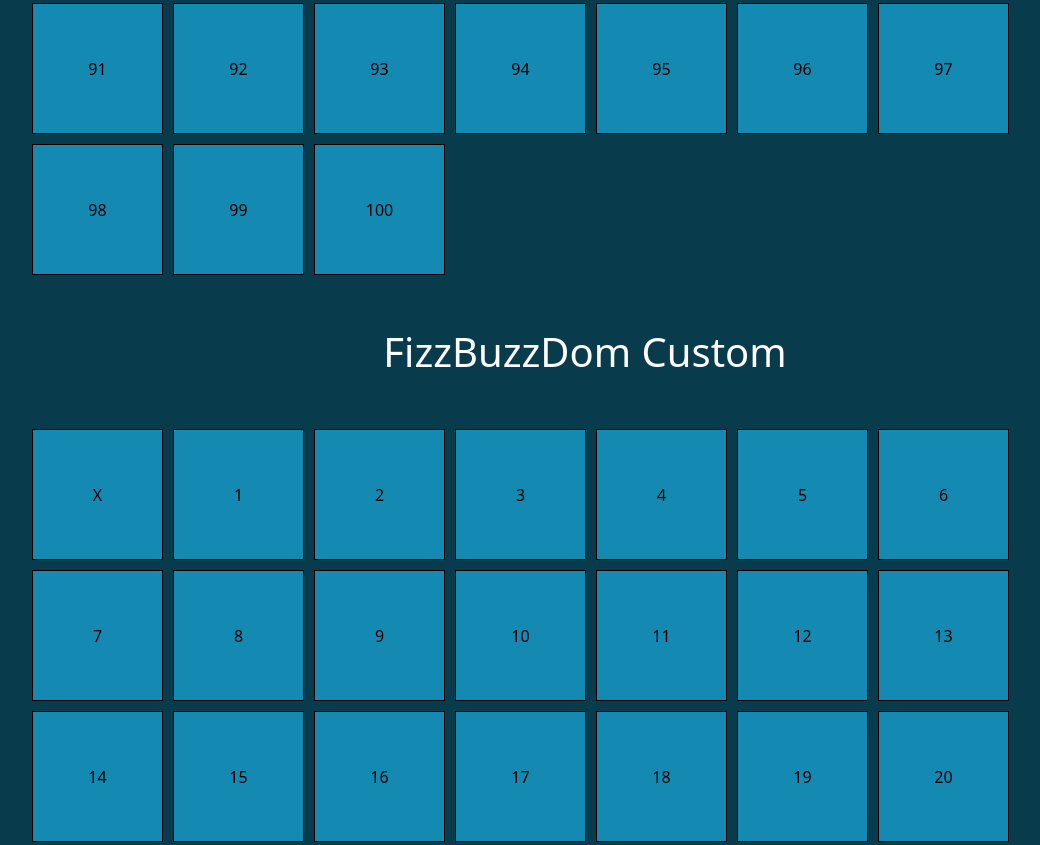
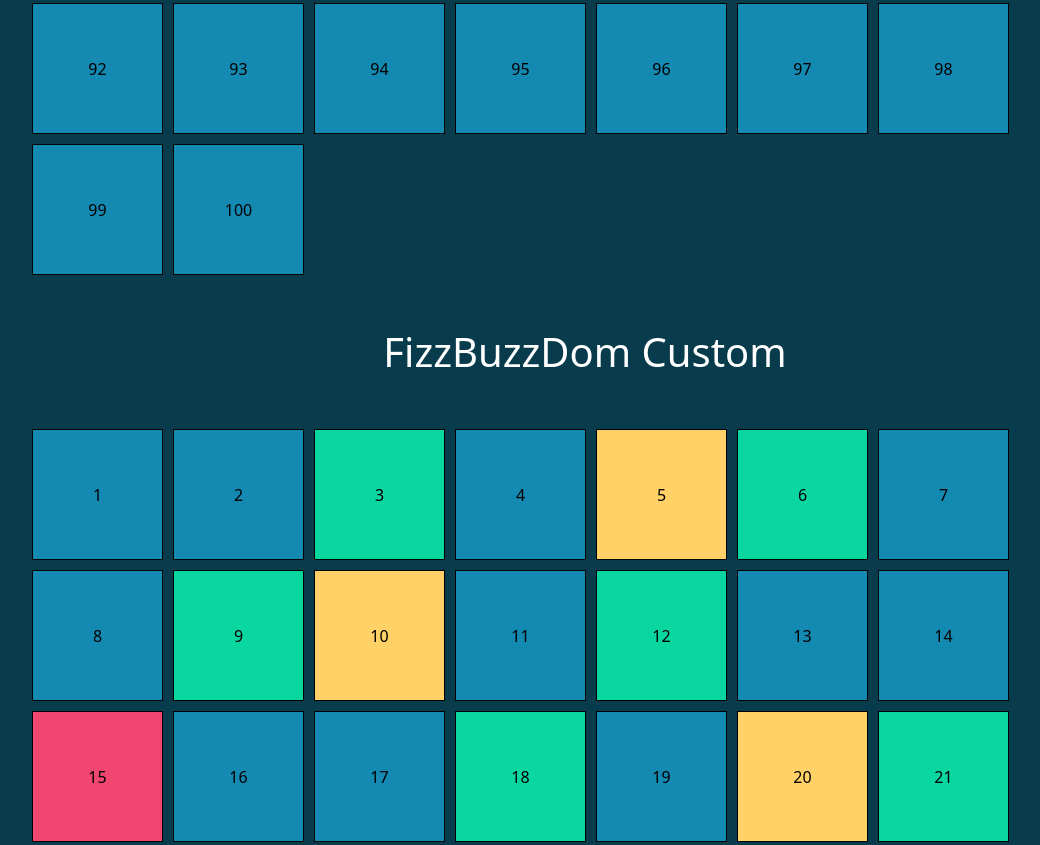
Before and after one commit to dario-bennardino/js-fizzbuzz, a plain HTML site: page index.html in a window 1280 px wide. Shown: the part 1955-2800 px from the top of the page, without its empty margins (55-1095 px from the left). Drawn offline with nearby package versions, Linux system fonts and the light colour scheme.

Commit message:
[add] bonus due aggiungere solo nomi

```diff
--- a/index.html
+++ b/index.html
@@ -10,13 +10,13 @@
 <body>
     <h1 class="text-center mt-4 text-white ">FizzBuzzDom</h1>
     <div id="container-q" class="container my-5 d-flex  flex-wrap ">
-      <div class="box">X</div>
+      <!-- <div class="box">X</div> -->
 
     </div>
 
     <h1 class="text-center mt-4 text-white ">FizzBuzzDom Custom</h1>
     <div id="container-qc" class="container my-5 d-flex  flex-wrap ">
-      <div class="box">X</div>
+      <!-- <div class="box">X</div> -->
 
     </div>
 
--- a/script.js
+++ b/script.js
@@ -16,7 +16,7 @@ for (let i = 1; i <=100; i++) {
 
 }
 
-// Bonus 2
+// Bonus 1
 
 const containerQ = document.getElementById('container-q');
 
@@ -27,10 +27,26 @@ for(let i = 1; i <= 100; i++) {
 }
 
 
+// Bonus 2
 const containerQC = document.getElementById('container-qc');
-
 for(let i = 1; i <= 100; i++) {
-    containerQC.innerHTML += `<div class="box"> ${i} </div>`
+    if(i % 3 === 0 && i % 5 === 0){
+        containerQC.innerHTML += `
+            <div class="box mix">${i}</div>
+        `
+    } else if (i % 3 === 0){
+        containerQC.innerHTML += `
+            <div class="box tre">${i}</div>
+        `
+    } else if (i % 5 === 0){
+        containerQC.innerHTML += `
+            <div class="box cinque">${i}</div>
+        `
+    } else {
+        containerQC.innerHTML += `
+    <div class="box"> ${i} </div>
+    `
+    }
 
 
 }
--- a/style.css
+++ b/style.css
@@ -13,3 +13,17 @@ body{
     margin: 5px;
     color: black;
   }
+
+  .tre{
+    background-color: #0AD6A0;
+
+  }
+
+  .cinque{
+    background-color: #FFD166;
+
+  }
+
+  .mix{
+    background-color: #F0466F;
+  }
```
